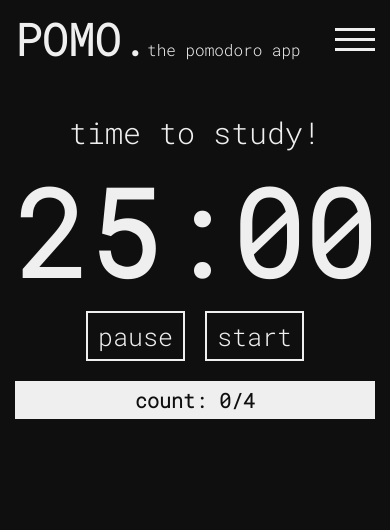
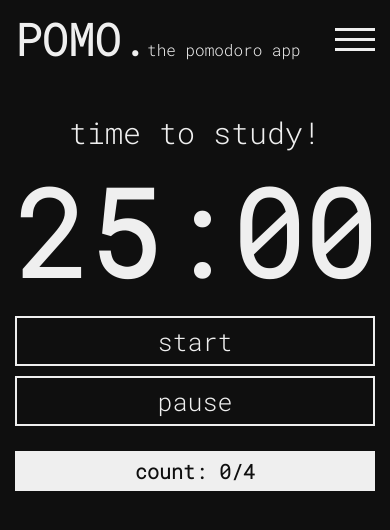
Before and after one commit to nickcosmo/pomo-app, a Vue app: page /timer in a window 390 px wide. Shown: the top 530 px of the page. Built offline with nearby package versions, Linux system fonts and the light colour scheme.

Commit message:
UI updates and favicon update

```diff
--- a/public/index.html
+++ b/public/index.html
@@ -4,7 +4,7 @@
     <meta charset="utf-8">
     <meta http-equiv="X-UA-Compatible" content="IE=edge">
     <meta name="viewport" content="width=device-width,initial-scale=1.0">
-    <link rel="icon" href="<%= BASE_URL %>favicon.ico">
+    <link rel="icon" href="<%= BASE_URL %>pomo-favicon.png">
 
     <title><%= htmlWebpackPlugin.options.title %></title>
     <style>
--- a/src/components/Settings.vue
+++ b/src/components/Settings.vue
@@ -132,8 +132,8 @@ label {
   width: 30%;
   margin: auto;
   /* padding: 10px; */
-  display: flex;
-  flex-direction: column;
+  /* display: flex; */
+  /* flex-direction: column; */
   /* justify-content: center; */
   text-align: left;
 }
@@ -150,7 +150,7 @@ label {
 
 button {
   margin-top: 5px;
-  width: 20%;
+  /* width: 20%; */
 }
 
 /* Chrome, Safari, Edge, Opera */
--- a/src/components/Signin.vue
+++ b/src/components/Signin.vue
@@ -212,6 +212,9 @@ a {
   a {
     font-size: 12.5px;
   }
+  button {
+    width: 100%;
+  }
 }
 
 @media screen and (max-width: 450px) {
--- a/src/components/Signup.vue
+++ b/src/components/Signup.vue
@@ -263,6 +263,9 @@ a {
   a {
     font-size: 12.5px;
   }
+  button {
+    width: 100%;
+  }
 }
 
 @media screen and (max-width: 450px) {
--- a/src/components/Timer.vue
+++ b/src/components/Timer.vue
@@ -3,8 +3,8 @@
     <p class="timer-header">{{ studyStatus }}</p>
     <h1 class="timer">{{ displayMinutes }}:{{ displaySeconds }}</h1>
     <div>
+      <base-button @click="startTimer">start</base-button>
       <base-button @click="pauseTimer">pause</base-button>
-      <base-button @click="startTimer">start</base-button>
       <!-- <base-button @click="resetTimer">NEXT</base-button> -->
     </div>
     <div class="bar-container">
@@ -98,7 +98,7 @@ export default {
 
 .bar {
   display: inline-block;
-  height: 38px;
+  height: 40px;
 }
 
 .outer-bar {
@@ -135,6 +135,10 @@ button {
   .timer {
     font-size: 15em;
   }
+  button {
+    width: 100%;
+    margin: 5px 0px;
+  }
 }
 
 @media screen and (max-width: 450px) {
```
Also changed, not shown: public/pomo-favicon.png (added).
